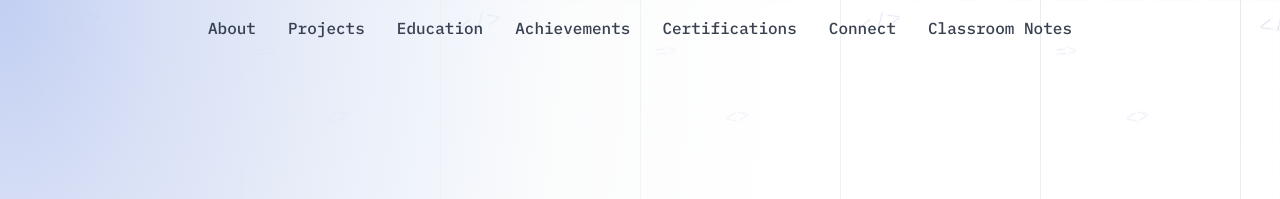
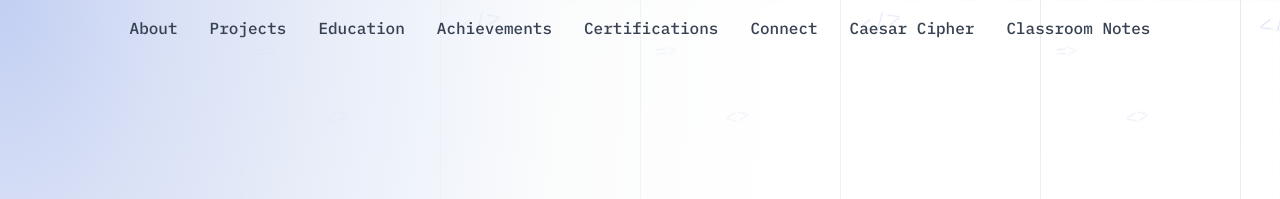
Before and after one commit to shraman-c/portfolio, an Astro site: page / in a window 1280 px wide. Shown: the top 199 px of the page. Built offline with nearby package versions, Linux system fonts and the light colour scheme; Astro itself is replaced by a stand-in of ours.

Commit message:
Add Caesar Cipher links and update README
Add a Caesar Cipher navigation link in Header and Footer components so the utility is discoverable from the main site. Rewrite README.md to describe the Shraman Chaudhuri portfolio (tech stack, routes, features, project structure, local dev and deployment notes) and remove the original DevPortfolio template copy; updated instructions for npm dev/build/preview and current routes/config shape.

```diff
--- a/src/components/Footer.astro
+++ b/src/components/Footer.astro
@@ -18,6 +18,7 @@ const hasEducation = siteConfig.education && siteConfig.education.length > 0;
           <a href="/classroom-notes" class="text-sm text-gray-600 hover:text-[var(--accent-color)]" style={`--accent-color: ${siteConfig.accentColor}`}>Notes</a>
           <a href="/#projects" class="text-sm text-gray-600 hover:text-[var(--accent-color)]" style={`--accent-color: ${siteConfig.accentColor}`}>Projects</a>
           <a href="/#education" class="text-sm text-gray-600 hover:text-[var(--accent-color)]" style={`--accent-color: ${siteConfig.accentColor}`}>Education</a>
+          <a href="/caesar-cipher" class="text-sm text-gray-600 hover:text-[var(--accent-color)]" style={`--accent-color: ${siteConfig.accentColor}`}>Caesar Cipher</a>
           <a href="/connect" class="text-sm text-gray-600 hover:text-[var(--accent-color)]" style={`--accent-color: ${siteConfig.accentColor}`}>Connect</a>
         </div>
 
--- a/src/components/Header.astro
+++ b/src/components/Header.astro
@@ -89,6 +89,16 @@ const hasEducation = siteConfig.education && siteConfig.education.length > 0;
       </li>
       <li>
         <a
+          href="/caesar-cipher"
+          class="text-gray-700 transition-colors font-medium hover:text-[var(--accent-color)]"
+          style={`--accent-color: ${siteConfig.accentColor}`}
+        >
+          Caesar Cipher
+        </a>
+
+      </li>
+      <li>
+        <a
           href="/#classroom-notes"
           class="text-gray-700 transition-colors font-medium hover:text-[var(--accent-color)]"
           style={`--accent-color: ${siteConfig.accentColor}`}
```
Also changed, not shown: README.md.
